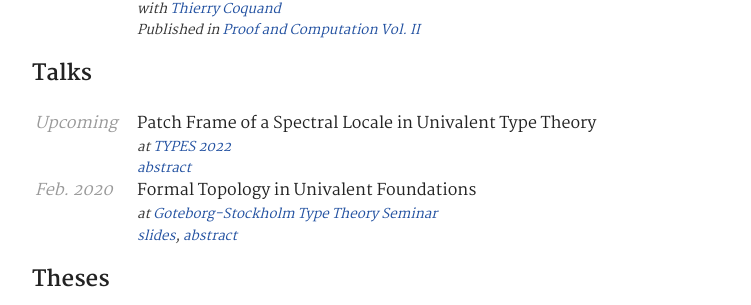
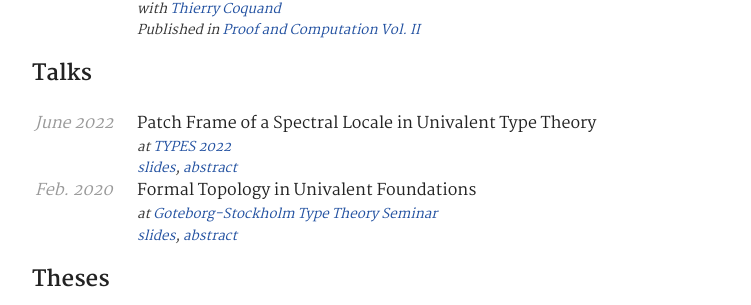
Before and after one commit to ayberkt/homepage, a Jekyll site: the page built from works.md, in a window 1280 px wide. Shown: the part 328-633 px from the top of the page, without its empty margins (264-1015 px from the left). Built offline with Jekyll 4.4.1, drawn with Linux system fonts in a browser that asks for light colours.

Commit message:
Add the slides of the TYPES talk

```diff
--- a/_data/talks.yml
+++ b/_data/talks.yml
@@ -1,8 +1,9 @@
 - title: Patch Frame of a Spectral Locale in Univalent Type Theory
-  date: Upcoming
+  date: June 2022
   event: TYPES 2022
-  event_link: https://types22.inria.fr/programme
-  abstract_link: https://types22.inria.fr/files/2022/06/TYPES_2022_paper_21.pdf
+  event_link: "https://types22.inria.fr/programme"
+  abstract_link: "https://types22.inria.fr/files/2022/06/TYPES_2022_paper_21.pdf"
+  slides_link: "/~axt978/assets/documents/PatchFrameOfASpectralLocale-AyberkTosun.pdf"
 - title: Formal Topology in Univalent Foundations
   date: Feb. 2020
   event: Goteborg-Stockholm Type Theory Seminar
```
Also changed, not shown: 1 other file.
